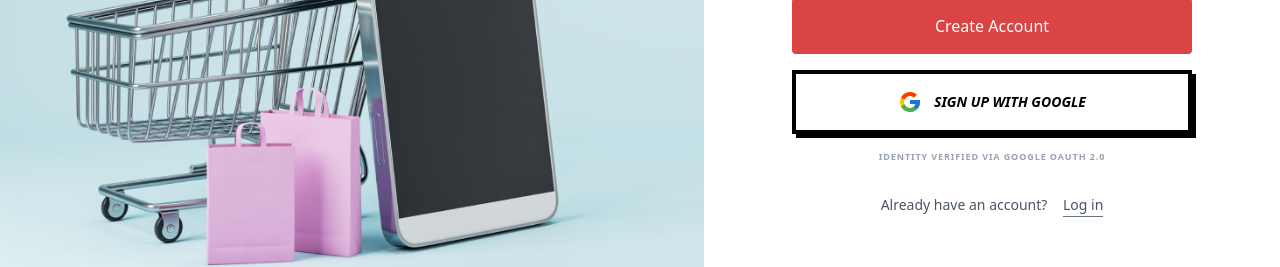
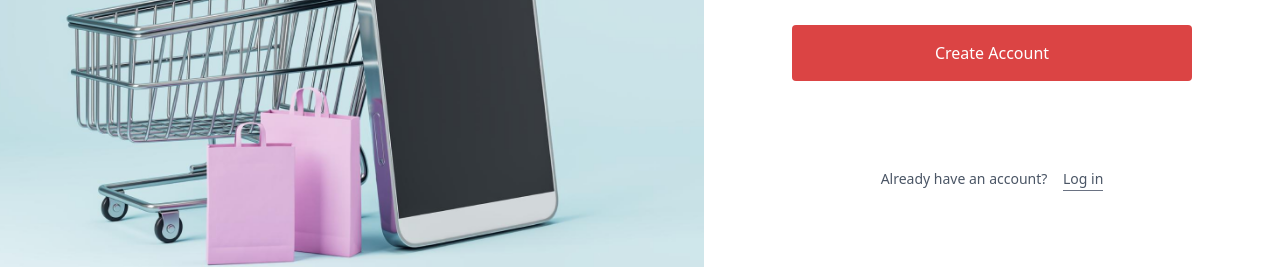
Before and after one commit to Bilal-Afzal-Bhatti/shopping-store, a React (Vite) app: page /signup in a window 1280 px wide. Shown: the part 573-840 px from the top of the page. Built offline with nearby package versions, Linux system fonts and the light colour scheme; no server answers.

Commit message:
updated the  api

```diff
--- a/src/signup.tsx
+++ b/src/signup.tsx
@@ -4,7 +4,7 @@ import { useNavigate, Link } from "react-router-dom";
 import Side_image from "./assets/Side_Image.png";
 import { useGoogleLogin } from "@react-oauth/google"; // 1. Import the hook
 import axios from "axios"; // 2. Ensure axios is installed
-
+import { GoogleLogin } from '@react-oauth/google';
 function Signup() {
   const [name, setName] = useState("");
   const [emailOrPhone, setEmailOrPhone] = useState("");
@@ -12,38 +12,38 @@ function Signup() {
   const [loading, setLoading] = useState(false);
   const navigate = useNavigate();
 
-  // --- GOOGLE OAUTH LOGIC ---
-const loginWithGoogle = useGoogleLogin({
-    onSuccess: async (tokenResponse) => {
-      setLoading(true);
-      try {
-        // 1. Ensure your .env has VITE_BACKEND_URL=https://your-backend.vercel.app
-        const backendUrl = import.meta.env.VITE_BACKEND_URL;
+//   // --- GOOGLE OAUTH LOGIC ---
+// const loginWithGoogle = useGoogleLogin({
+//     onSuccess: async (tokenResponse) => {
+//       setLoading(true);
+//       try {
+//         // 1. Ensure your .env has VITE_BACKEND_URL=https://your-backend.vercel.app
+//         const backendUrl = import.meta.env.VITE_BACKEND_URL;
 
-        console.log("Token Response:", tokenResponse);
+//         console.log("Token Response:", tokenResponse);
 
-        // 2. KEY CHANGE: Send 'token' to match your backend's req.body destructuring
-        const res = await axios.post(`${backendUrl}/api/auth/google`, {
-          token: tokenResponse.access_token,
-        });
+//         // 2. KEY CHANGE: Send 'token' to match your backend's req.body destructuring
+//         const res = await axios.post(`${backendUrl}/api/auth/google`, {
+//           token: tokenResponse.access_token,
+//         });
 
-        if (res.data.success) {
-          localStorage.setItem("token", res.data.token);
-          localStorage.setItem("userId", res.data.user._id);
-          alert("Authentication Successful!");
-          navigate("/");
-        }
-      } catch (error) {
-        console.error("Connection Error:", error);
-        // This was the confusing error message! Let's make it more accurate:
-        const errorMessage = axios.isAxiosError(error) ? error.response?.data?.message : "Google Authentication Failed at Backend";
-        alert(errorMessage || "Google Authentication Failed at Backend");
-      } finally {
-        setLoading(false);
-      }
-    },
-    onError: () => alert("Google Login Failed"),
-  });
+//         if (res.data.success) {
+//           localStorage.setItem("token", res.data.token);
+//           localStorage.setItem("userId", res.data.user._id);
+//           alert("Authentication Successful!");
+//           navigate("/");
+//         }
+//       } catch (error) {
+//         console.error("Connection Error:", error);
+//         // This was the confusing error message! Let's make it more accurate:
+//         const errorMessage = axios.isAxiosError(error) ? error.response?.data?.message : "Google Authentication Failed at Backend";
+//         alert(errorMessage || "Google Authentication Failed at Backend");
+//       } finally {
+//         setLoading(false);
+//       }
+//     },
+//     onError: () => alert("Google Login Failed"),
+//   });
   // --- MANUAL SIGNUP LOGIC ---
   const handleSubmit = async (e: React.FormEvent) => {
     e.preventDefault();
@@ -134,25 +134,38 @@ const loginWithGoogle = useGoogleLogin({
           </form>
 
           {/* 3. UPDATED GOOGLE BUTTON */}
-          <div className="w-full">
-            <button
-              type="button" // Important to prevent form submission
-              onClick={() => loginWithGoogle()}
-              disabled={loading}
-              className="w-full border-4 border-black flex items-center justify-center gap-3 py-4 rounded-none mt-4
-                         bg-white text-black font-black uppercase italic text-sm
-                         shadow-[4px_4px_0px_0px_rgba(0,0,0,1)]
-                         hover:shadow-none hover:translate-x-1 hover:translate-y-1
-                         transition-all active:scale-[0.98]"
-            >
-              <FcGoogle size={24} />
-              <span>{loading ? "Verifying..." : "Sign up with Google"}</span>
-            </button>
+         <div className="w-full flex justify-center mt-4">
+  <GoogleLogin
+    onSuccess={async (credentialResponse) => {
+      setLoading(true);
+      try {
+        const backendUrl = import.meta.env.VITE_BACKEND_URL;
 
-            <p className="text-[9px] text-center mt-4 font-bold text-gray-400 uppercase tracking-widest">
-              Identity verified via Google OAuth 2.0
-            </p>
-          </div>
+        // credentialResponse.credential is the ID Token (JWT) your backend needs
+        const res = await axios.post(`${backendUrl}/api/auth/google`, {
+          token: credentialResponse.credential,
+        });
+
+        if (res.data.success) {
+          localStorage.setItem("token", res.data.token);
+          localStorage.setItem("userId", res.data.user._id);
+          alert("Authentication Successful!");
+          navigate("/");
+        }
+      } catch (error) {
+        const axiosError = axios.isAxiosError(error) ? error : null;
+        console.error("Auth Error:", axiosError?.response?.data);
+        alert(axiosError?.response?.data?.message || "Invalid Token - check Backend Client ID");
+      } finally {
+        setLoading(false);
+      }
+    }}
+    onError={() => {
+      alert("Google Login Failed");
+    }}
+    useOneTap // Optional: shows a small "login as" popup for returning users
+  />
+</div>
 
           <div className="text-center mt-8">
             <p className="text-gray-600 text-sm">
```
